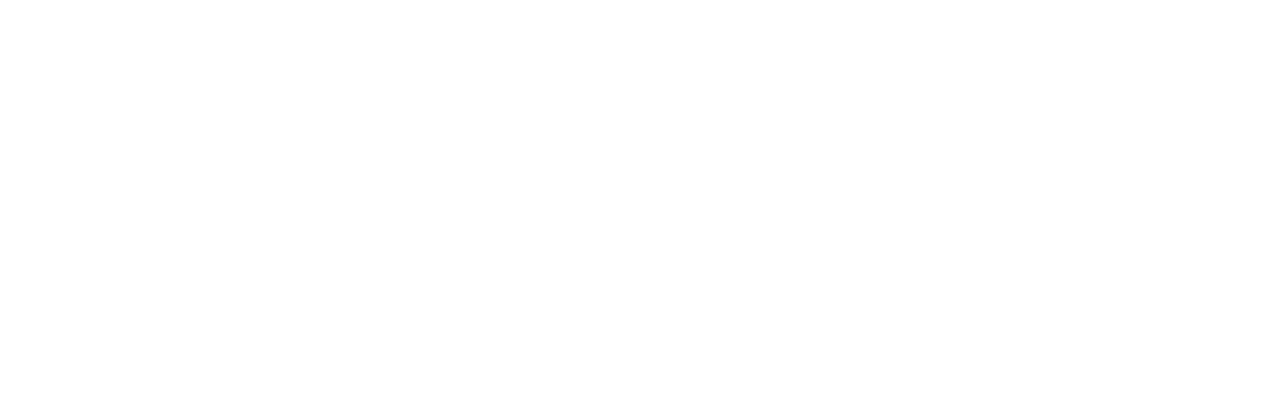
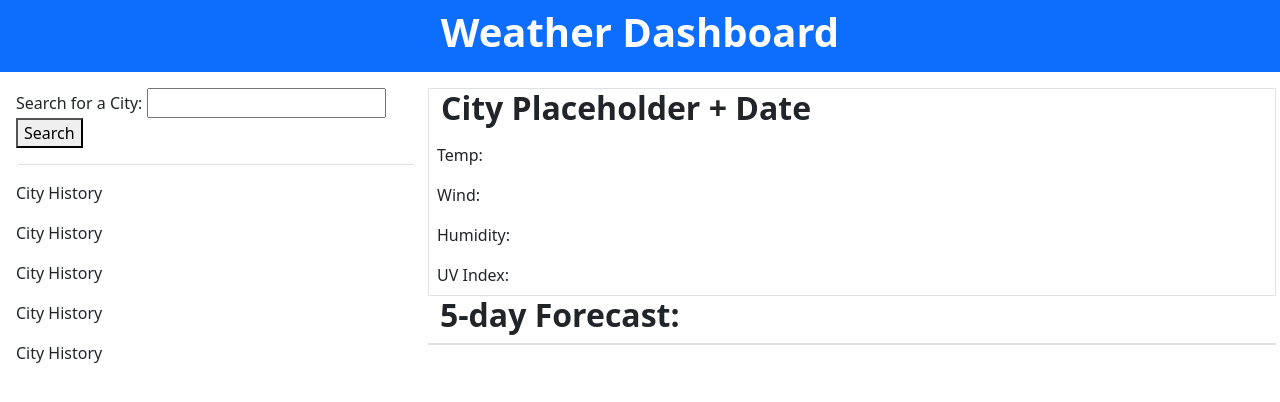
Before and after one commit to itorres60/Weather-api, a plain HTML site: page index.html in a window 1280 px wide. Drawn offline with nearby package versions, Linux system fonts and the light colour scheme.

Commit message:
initial struction and minor aesthetics HTML and styles only

```diff
--- a/index.html
+++ b/index.html
@@ -5,8 +5,56 @@
   <meta http-equiv="X-UA-Compatible" content="IE=edge">
   <meta name="viewport" content="width=device-width, initial-scale=1.0">
   <title>Weather-Api</title>
+  <link rel="stylesheet" href="https://cdn.jsdelivr.net/npm/bootstrap@5.0.2/dist/css/bootstrap.min.css">
+  <link rel="stylesheet" href="/assets/css/style.css">
 </head>
-<body>
 
+
+<body class="">
+
+  <header class=" p-2 bg-primary text-white ">
+    <h1 class="fw-bolder d-flex justify-content-center">Weather Dashboard</h1>
+  </header>
+
+  <div class="">
+    <div class="row p-3">
+      <div class="col-4">
+        <form id="city-form">
+          <label for="city-name">Search for a City:</label>
+          <input type="text" id="city-name" name="city" >
+          <button type="submmit">Search</button>
+        </form>
+        <div class="search-history pt-3 mt-3 border-top list-group">
+          <p class="">City History</p>
+          <p>City History</p>
+          <p>City History</p>
+          <p>City History</p>
+          <p>City History</p>
+        </div>
+      </div>
+      <div class="col-8">
+        <div id="current-conditions" class="row border">
+          <h2 id="current-city-title" class="fw-bold">City Placeholder + Date</h2>
+          <span id="temp" class="p-2">Temp: </span>
+          <span id="wind" class="p-2">Wind: </span>
+          <span id="humidity" class="p-2">Humidity:</span>
+          <span id="uv-index" class="p-2">UV Index:</span>
+        </div>
+        <div id="five-day-forecast" class="row">
+          <h2 class="fw-bold">5-day Forecast:</h2>
+          <div id="five-day-container"class="col border">
+
+
+        </div>
+      </div>
+    </div>
+  </div>
+
+
+  <script src="https://code.jquery.com/jquery-3.6.0.slim.min.js" integrity="sha256-u7e5khyithlIdTpu22PHhENmPcRdFiHRjhAuHcs05RI=" crossorigin="anonymous"></script>
+  <script src="https://cdnjs.cloudflare.com/ajax/libs/moment.js/2.29.1/moment.min.js" integrity="sha512-qTXRIMyZIFb8iQcfjXWCO8+M5Tbc38Qi5WzdPOYZHIlZpzBHG3L3by84BBBOiRGiEb7KKtAOAs5qYdUiZiQNNQ==" crossorigin="anonymous" referrerpolicy="no-referrer"></script>
+  <script src="/assets/js/script.js"></script>
 </body>
+
+
 </html>
```
